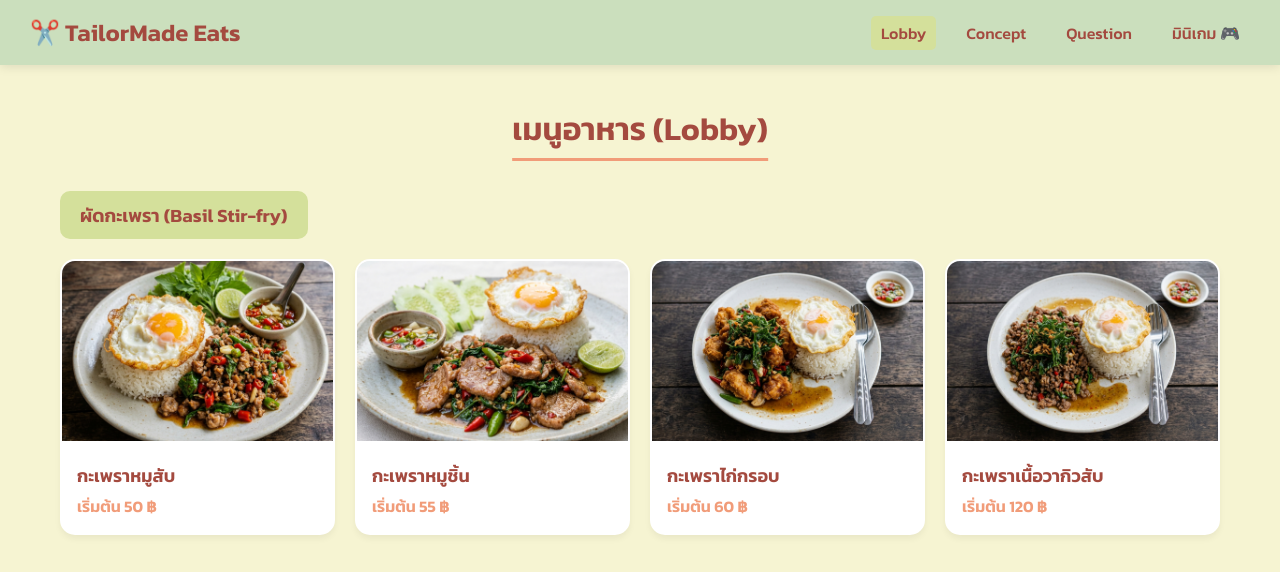
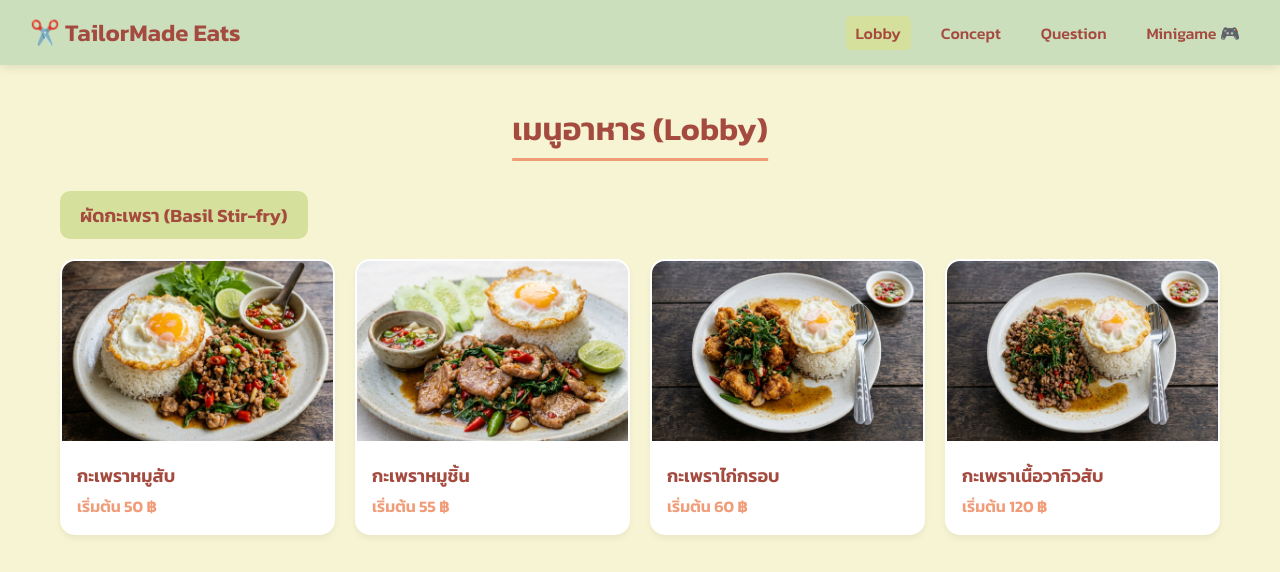
Before and after one commit to 682200098-cloud/tailormade-eats2, a plain HTML site: page index.html in a window 1280 px wide. Shown: the top 572 px of the page. Drawn offline with Linux system fonts and the light colour scheme.

Commit message:
Update minigame button text from Thai to English

```diff
--- a/index.html
+++ b/index.html
@@ -78,7 +78,7 @@
             <button id="nav-lobby" class="active" onclick="switchPage('lobby')">Lobby</button>
             <button id="nav-concept" onclick="switchPage('concept')">Concept</button>
             <button id="nav-question" onclick="switchPage('question')">Question</button>
-            <button id="nav-minigame" onclick="openMiniGame('minigame')">มินิเกม 🎮</button>
+            <button id="nav-minigame" onclick="openMiniGame('minigame')">Minigame 🎮</button>
         </div>
     </nav>
 
```
